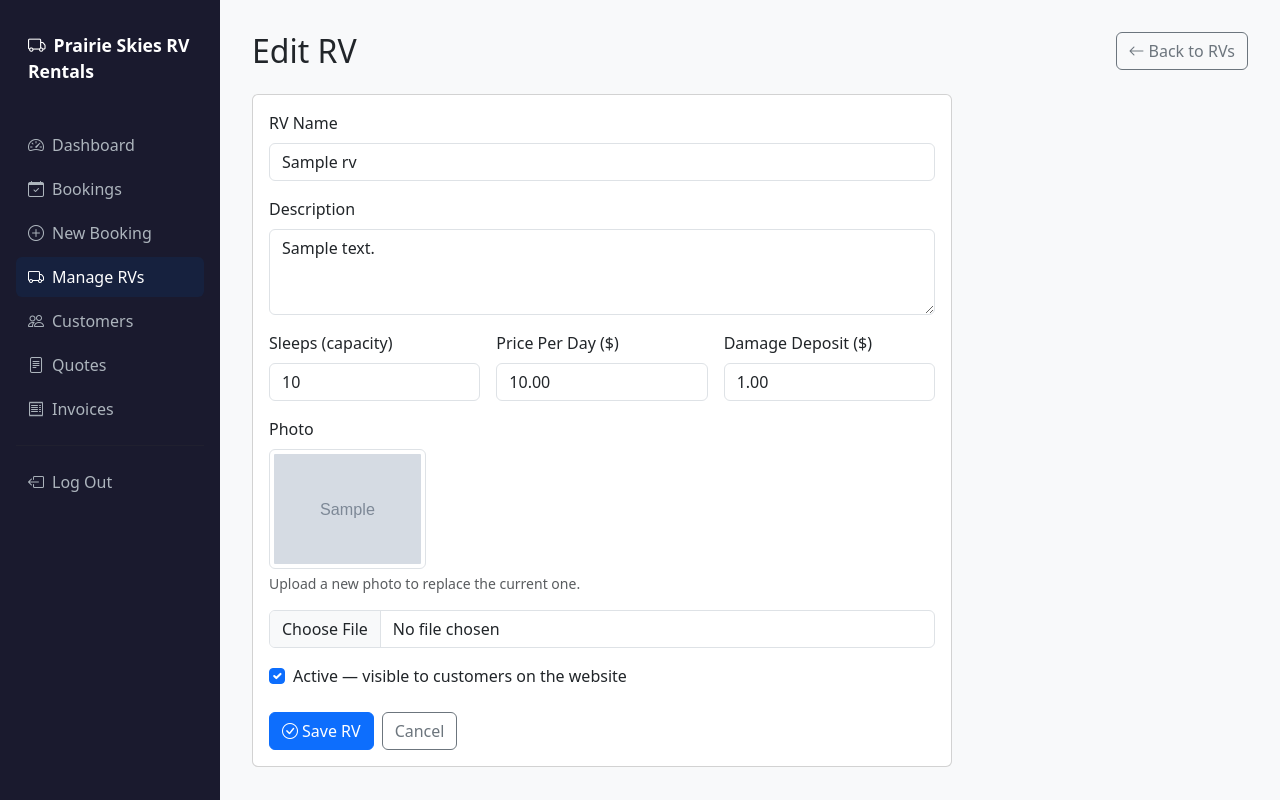
After one commit to jamie7355/rv-rental, a Django app: page /rvs/1/edit/ in a window 1280 px wide. The commit adds this page. Run offline with Django 5.2, Linux system fonts and the light colour scheme; a user stored in the database is signed in; tables that the repository leaves empty hold one stand-in row (values such as "Sample post"); grey boxes marked "Sample" are stand-in pictures.

Commit message:
Add RV management to dashboard (list, add, edit)

```diff
--- /dev/null
+++ b/rentals/templates/rentals/admin_rv_form.html
@@ -0,0 +1,73 @@
+{% extends "rentals/base.html" %}
+
+{% block title %}{{ title }} — Prairie Skies RV Rentals{% endblock %}
+
+{% block content %}
+<div class="d-flex justify-content-between align-items-center mb-4">
+  <h2 class="mb-0">{{ title }}</h2>
+  <a href="{% url 'admin_rv_list' %}" class="btn btn-outline-secondary">
+    <i class="bi bi-arrow-left me-1"></i>Back to RVs
+  </a>
+</div>
+
+<div class="card" style="max-width: 700px;">
+  <div class="card-body">
+    <form method="post" enctype="multipart/form-data">
+      {% csrf_token %}
+
+      <div class="mb-3">
+        <label class="form-label">RV Name</label>
+        <input type="text" name="name" class="form-control" value="{{ rv.name|default:'' }}" required>
+      </div>
+
+      <div class="mb-3">
+        <label class="form-label">Description</label>
+        <textarea name="description" class="form-control" rows="3">{{ rv.description|default:'' }}</textarea>
+      </div>
+
+      <div class="row g-3 mb-3">
+        <div class="col-4">
+          <label class="form-label">Sleeps (capacity)</label>
+          <input type="number" name="capacity" class="form-control" value="{{ rv.capacity|default:'' }}" min="1" required>
+        </div>
+        <div class="col-4">
+          <label class="form-label">Price Per Day ($)</label>
+          <input type="number" name="price_per_day" class="form-control" value="{{ rv.price_per_day|default:'' }}" step="0.01" min="0" required>
+        </div>
+        <div class="col-4">
+          <label class="form-label">Damage Deposit ($)</label>
+          <input type="number" name="damage_deposit" class="form-control" value="{{ rv.damage_deposit|default:'' }}" step="0.01" min="0" required>
+        </div>
+      </div>
+
+      <div class="mb-3">
+        <label class="form-label">Photo</label>
+        {% if rv.image %}
+          <div class="mb-2">
+            <img src="{{ rv.image.url }}" class="img-thumbnail" style="height:120px; object-fit:cover;" alt="{{ rv.name }}">
+            <p class="text-muted small mt-1">Upload a new photo to replace the current one.</p>
+          </div>
+        {% endif %}
+        <input type="file" name="image" class="form-control" accept="image/*">
+      </div>
+
+      <div class="mb-4">
+        <div class="form-check">
+          <input type="checkbox" name="is_active" id="is_active" class="form-check-input"
+            {% if rv is None or rv.is_active %}checked{% endif %}>
+          <label class="form-check-label" for="is_active">
+            Active — visible to customers on the website
+          </label>
+        </div>
+      </div>
+
+      <div class="d-flex gap-2">
+        <button type="submit" class="btn btn-primary">
+          <i class="bi bi-check-circle me-1"></i>Save RV
+        </button>
+        <a href="{% url 'admin_rv_list' %}" class="btn btn-outline-secondary">Cancel</a>
+      </div>
+    </form>
+  </div>
+</div>
+{% endblock %}
--- a/rentals/templates/rentals/base.html
+++ b/rentals/templates/rentals/base.html
@@ -38,7 +38,7 @@
     <a href="{% url 'admin_booking_create' %}" >
       <i class="bi bi-plus-circle me-2"></i>New Booking
     </a>
-    <a href="/admin/rentals/rv/" >
+    <a href="{% url 'admin_rv_list' %}" class="{% if 'rv' in request.resolver_match.url_name %}active{% endif %}">
       <i class="bi bi-truck me-2"></i>Manage RVs
     </a>
     <a href="{% url 'admin_customer_list' %}" class="{% if 'customer' in request.resolver_match.url_name %}active{% endif %}">
--- a/rentals/urls.py
+++ b/rentals/urls.py
@@ -15,6 +15,9 @@ urlpatterns = [
     path("bookings/<int:pk>/", views.admin_booking_detail, name="admin_booking_detail"),
     path("bookings/<int:pk>/edit/", views.admin_booking_edit, name="admin_booking_edit"),
     path("bookings/<int:pk>/cancel/", views.admin_booking_cancel, name="admin_booking_cancel"),
+    path("rvs/", views.admin_rv_list, name="admin_rv_list"),
+    path("rvs/add/", views.admin_rv_add, name="admin_rv_add"),
+    path("rvs/<int:pk>/edit/", views.admin_rv_edit, name="admin_rv_edit"),
     path("customers/", views.admin_customer_list, name="admin_customer_list"),
     path("customers/add/", views.admin_customer_add, name="admin_customer_add"),
     path("customers/<int:pk>/edit/", views.admin_customer_edit, name="admin_customer_edit"),
--- a/rentals/views.py
+++ b/rentals/views.py
@@ -256,6 +256,59 @@ def admin_booking_list(request):
 def admin_booking_detail(request, pk):
     booking = get_object_or_404(Booking, pk=pk)
     return render(request, "rentals/admin_booking_detail.html", {"booking": booking})
+
+
+@staff_member_required
+def admin_rv_list(request):
+    rvs = RV.objects.all().order_by("name")
+    return render(request, "rentals/admin_rv_list.html", {"rvs": rvs})
+
+
+@staff_member_required
+def admin_rv_add(request):
+    if request.method == "POST":
+        name = request.POST.get("name", "").strip()
+        description = request.POST.get("description", "").strip()
+        capacity = request.POST.get("capacity")
+        price_per_day = request.POST.get("price_per_day")
+        damage_deposit = request.POST.get("damage_deposit")
+        is_active = request.POST.get("is_active") == "on"
+        image = request.FILES.get("image")
+
+        rv = RV(
+            name=name,
+            description=description,
+            capacity=capacity,
+            price_per_day=price_per_day,
+            damage_deposit=damage_deposit,
+            is_active=is_active,
+        )
+        if image:
+            rv.image = image
+        rv.save()
+        messages.success(request, f"{rv.name} added successfully.")
+        return redirect("admin_rv_list")
+
+    return render(request, "rentals/admin_rv_form.html", {"title": "Add RV", "rv": None})
+
+
+@staff_member_required
+def admin_rv_edit(request, pk):
+    rv = get_object_or_404(RV, pk=pk)
+    if request.method == "POST":
+        rv.name = request.POST.get("name", "").strip()
+        rv.description = request.POST.get("description", "").strip()
+        rv.capacity = request.POST.get("capacity")
+        rv.price_per_day = request.POST.get("price_per_day")
+        rv.damage_deposit = request.POST.get("damage_deposit")
+        rv.is_active = request.POST.get("is_active") == "on"
+        if request.FILES.get("image"):
+            rv.image = request.FILES.get("image")
+        rv.save()
+        messages.success(request, f"{rv.name} updated successfully.")
+        return redirect("admin_rv_list")
+
+    return render(request, "rentals/admin_rv_form.html", {"title": "Edit RV", "rv": rv})
 
 
 @staff_member_required
```
Also changed, not shown: rentals/templates/rentals/admin_rv_list.html (added, +57 -0 lines).
